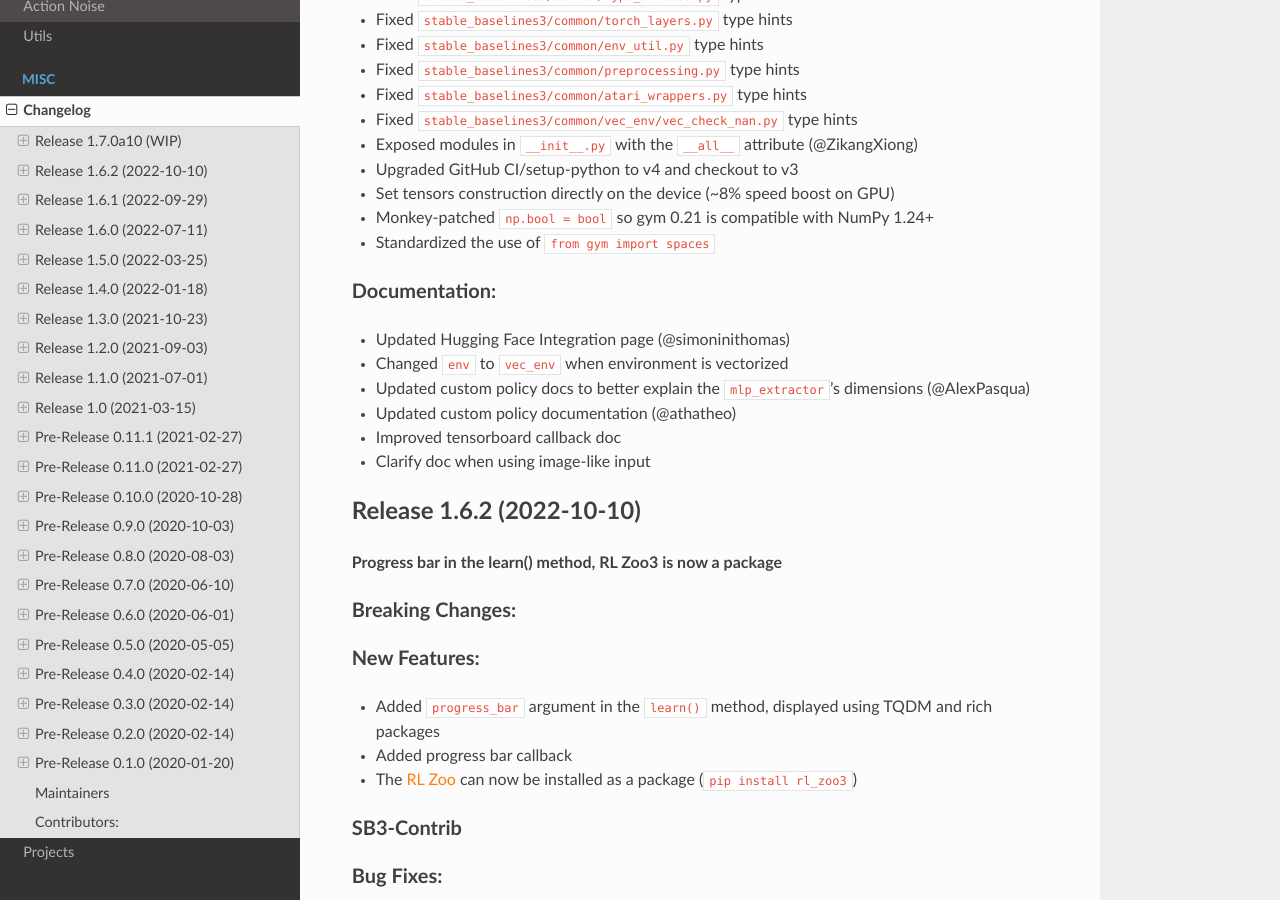
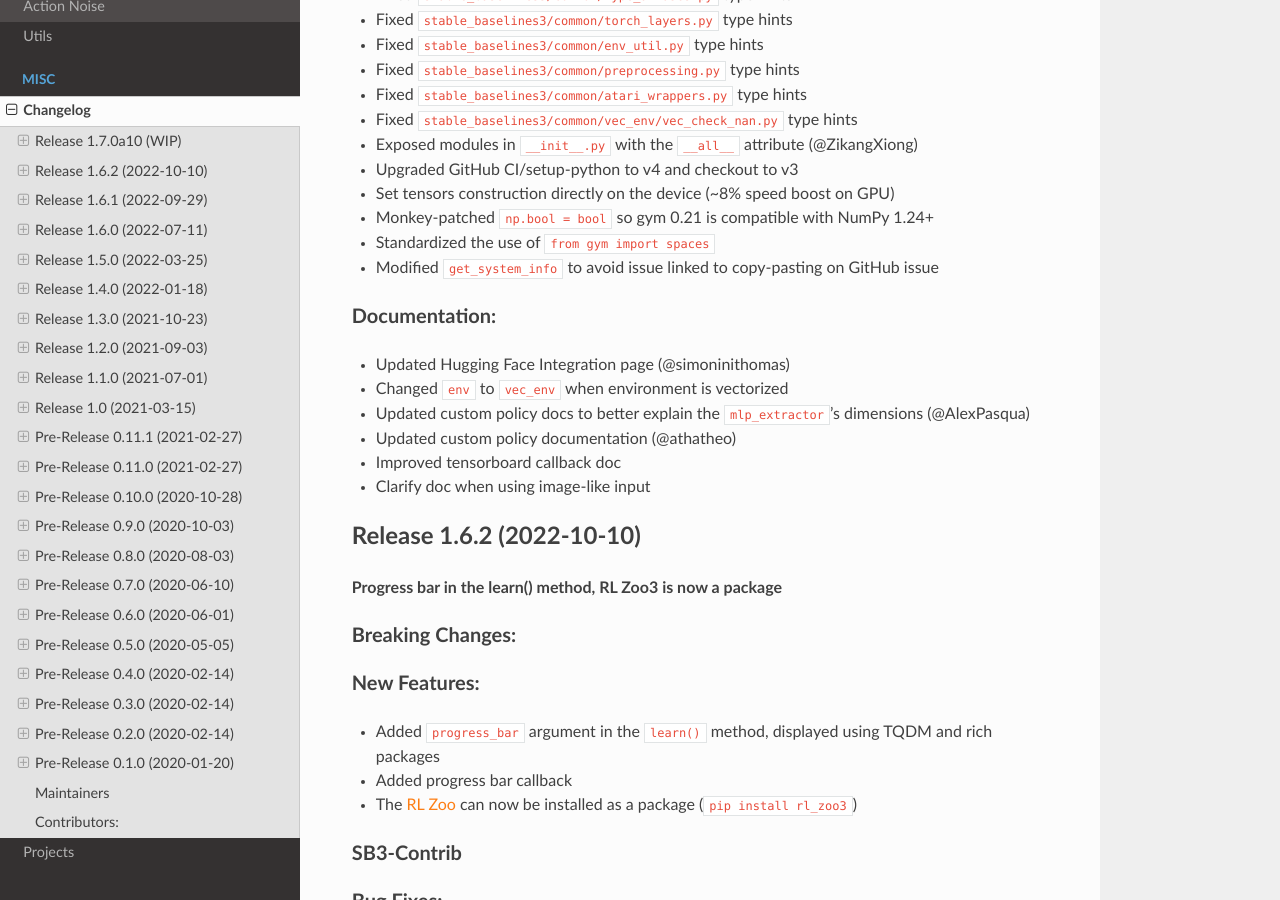
Before and after one commit to DLR-RM/stable-baselines3, a Sphinx documentation site: the page built from docs/misc/changelog.rst, in a window 1280 px wide and 900 px high, scrolled down 1670 px. Built offline with Sphinx 7.4.7 and the Read the Docs theme 2.0.0, drawn with Linux system fonts in a browser that asks for light colours; pages that are not in the unit, such as notebooks, are missing from menus.

Commit message:
get_system_info update in changelog

```diff
--- a/docs/misc/changelog.rst
+++ b/docs/misc/changelog.rst
@@ -72,6 +72,7 @@ Others:
 - Set tensors construction directly on the device (~8% speed boost on GPU)
 - Monkey-patched ``np.bool = bool`` so gym 0.21 is compatible with NumPy 1.24+
 - Standardized the use of ``from gym import spaces``
+- Modified ``get_system_info`` to avoid issue linked to copy-pasting on GitHub issue
 
 Documentation:
 ^^^^^^^^^^^^^^
```
